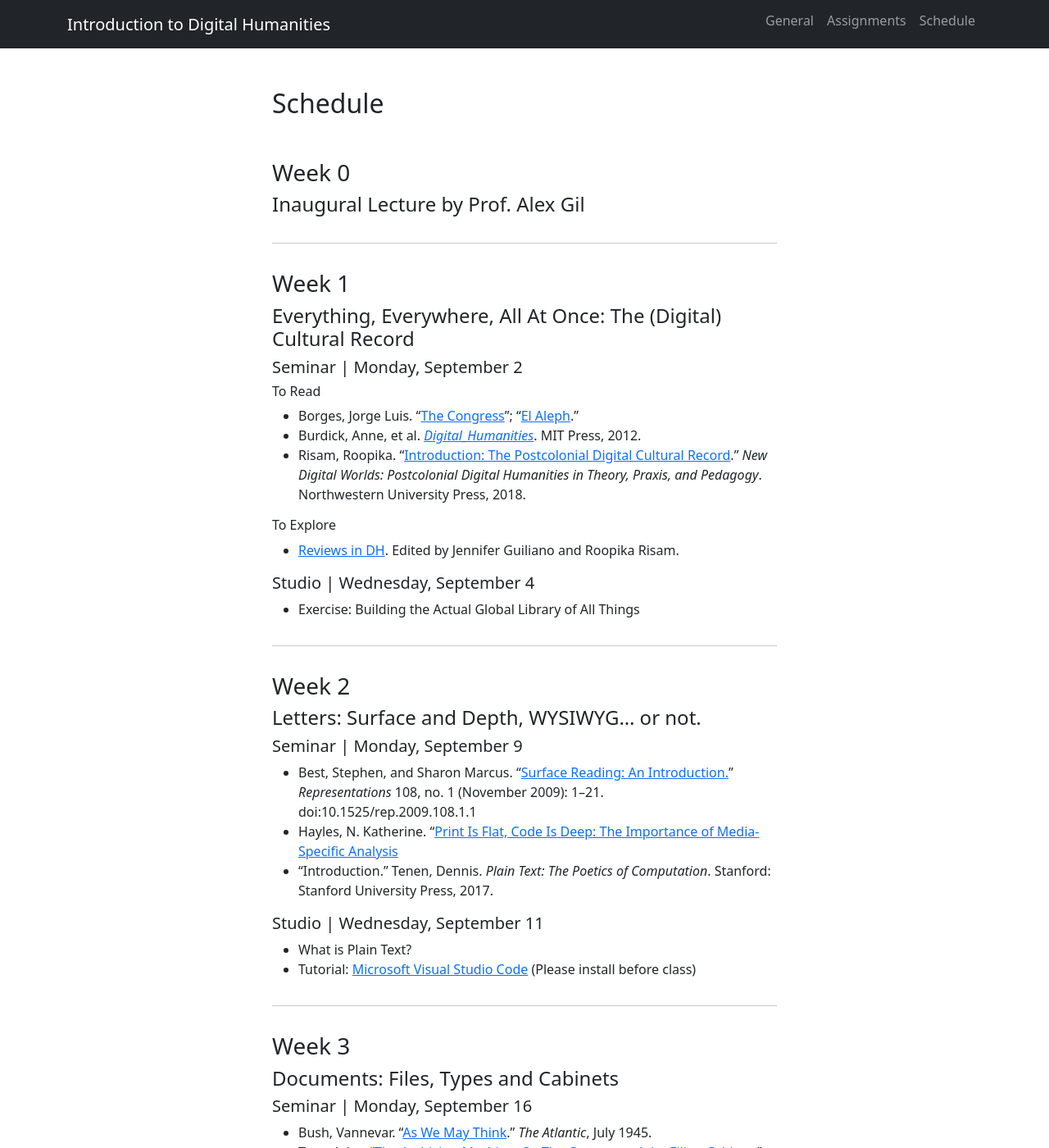
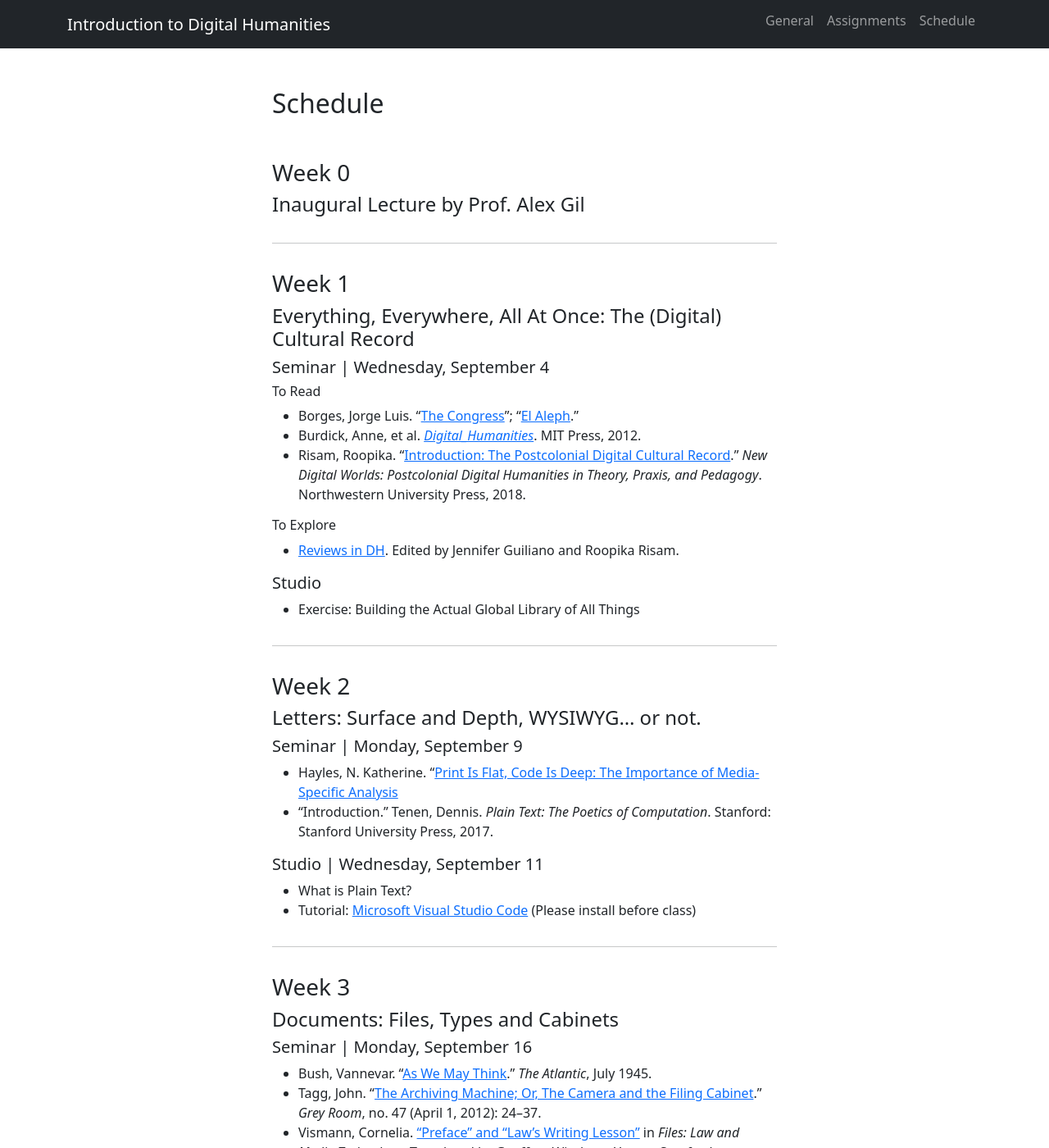
Before and after one commit to elotroalex/f24-intro-dh, a Jekyll site: the page built from schedule.md, in a window 1280 px wide and 1400 px high. Shown: the whole window at 82% size. Built offline with Jekyll 4.4.1, drawn with Linux system fonts in a browser that asks for light colours; some of the changed text lies outside the part shown.

Commit message:
tweaks to schedule

```diff
--- a/schedule.md
+++ b/schedule.md
@@ -18,7 +18,7 @@ permalink: /schedule/
 
 #### Everything, Everywhere, All At Once: The (Digital) Cultural Record
 
-##### Seminar | Monday, September 2
+##### Seminar | Wednesday, September 4
 
 ###### To Read
 
@@ -30,7 +30,7 @@ permalink: /schedule/
 
 - [Reviews in DH](https://reviewsindh.pubpub.org/). Edited by Jennifer Guiliano and Roopika Risam.
 
-##### Studio | Wednesday, September 4
+##### Studio
 
 - Exercise: Building the Actual Global Library of All Things
 
@@ -42,13 +42,7 @@ permalink: /schedule/
 
 ##### Seminar | Monday, September 9
 
-- Best, Stephen, and Sharon Marcus. "[Surface Reading: An
-  Introduction.](http://www.jstor.org/stable/10.1525/rep.2009.108.1.1)"
-  _Representations_ 108, no. 1 (November 2009): 1--21.
-  doi:10.1525/rep.2009.108.1.1
-- Hayles, N. Katherine. "[Print Is Flat, Code Is Deep: The Importance
-  of Media-Specific
-  Analysis](https://muse-jhu-edu.yale.idm.oclc.org/article/54949)
+- Hayles, N. Katherine. "[Print Is Flat, Code Is Deep: The Importance of Media-Specific Analysis](https://muse-jhu-edu.yale.idm.oclc.org/article/54949)
 - "Introduction." Tenen, Dennis. _Plain Text: The Poetics of Computation_. Stanford: Stanford University Press, 2017.
 
 <!-- ☛ Look over at leisure: [Unicode 1.0.0](http://www.unicode.org/versions/Unicode1.0.0/) -->
@@ -135,7 +129,7 @@ Your file system and storage
 
 #### Data: Given and Taken, then We Use It as a Brush.
 
-##### Seminar | Monday, October 7
+##### Seminar
 
 - D'Ignazio, Catherine, and Lauren F. Klein. "[Introduction](https://direct-mit-edu.yale.idm.oclc.org/books/oa-monograph/4660/chapter/213284/Introduction-Why-Data-Science-Needs-Feminism)." _Data Feminism_. MIT
   Press, 2020.
```
Also changed, not shown: assignments.md (+1 -1 lines).
